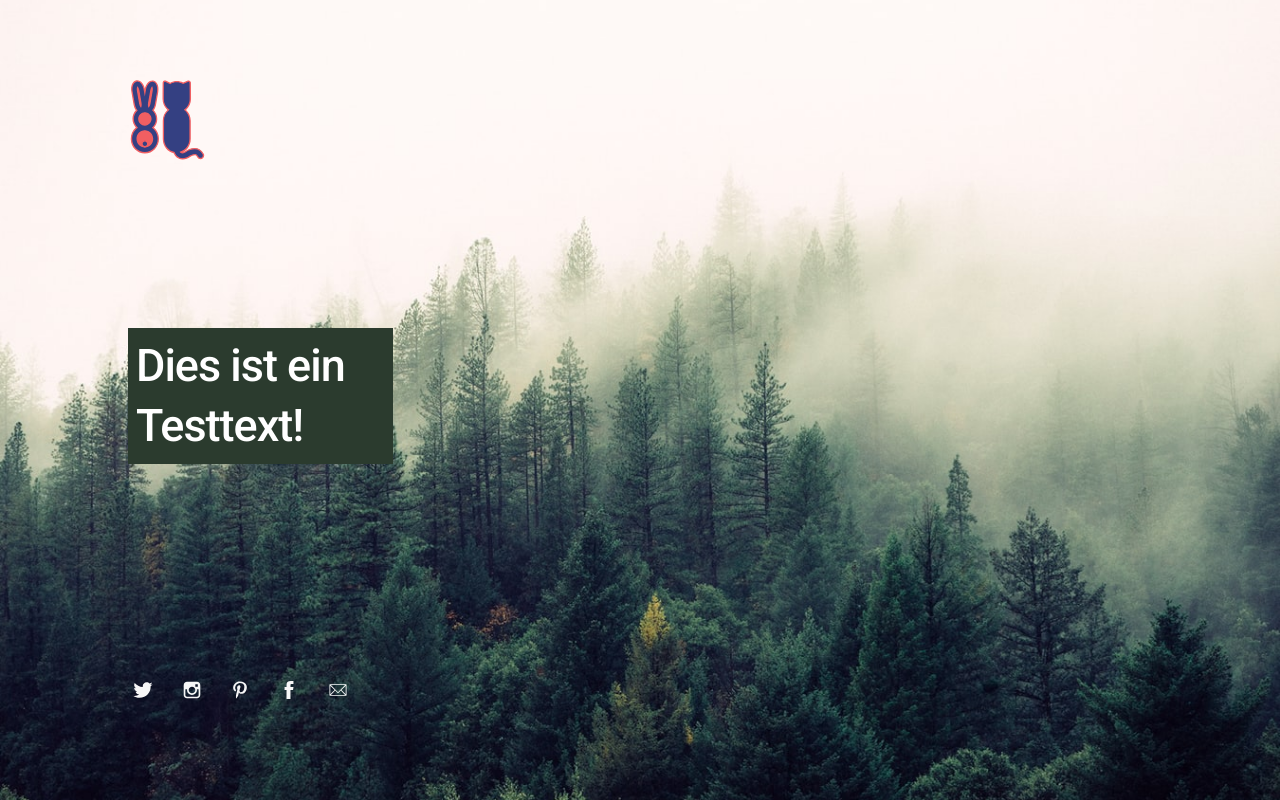
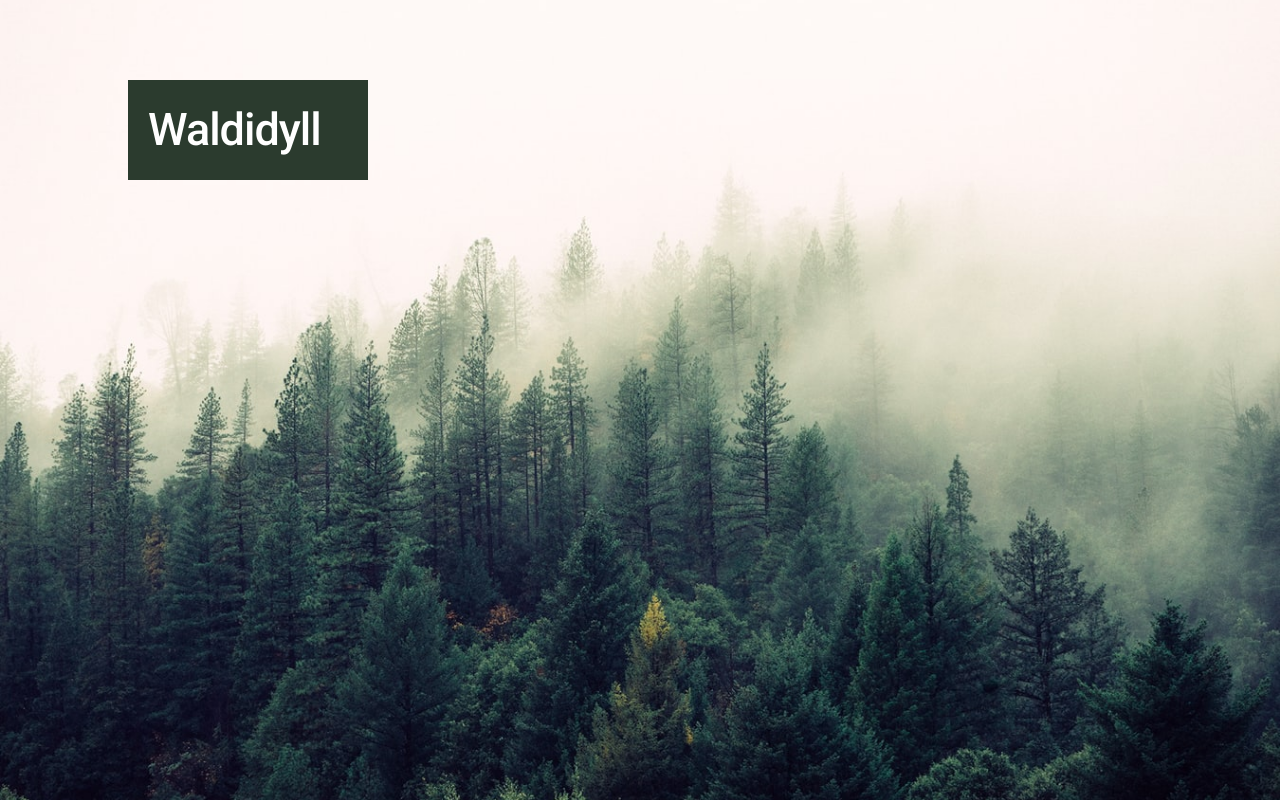
Before and after one commit to codingempress/codingempress.github.io, a plain HTML site: page index.html in a window 1280 px wide. Drawn offline with Linux system fonts and the light colour scheme.

Commit message:
new text

```diff
--- a/assets/css/me.css
+++ b/assets/css/me.css
@@ -107,14 +107,15 @@ body.page-template-page-fullsingle-me {
   background-position: center center;
   background-size: cover; }
   body.page-template-page-fullsingle-me p {
-    margin-bottom: 28px;
+    margin-bottom: 800px;
     color: #fff;
   background: #2b3b2e;
-padding: 8px;}
+padding: 20px;
+width: 200px;}
     @media (max-width: 800px) {
       body.page-template-page-fullsingle-me p {
         font-size: 32px;
-        line-height: 40px; } }
+        line-height: 400px; } }
 
 .fs-me {
   padding: 10vh 10vw;
--- a/index.html
+++ b/index.html
@@ -40,14 +40,14 @@
 	<div class="me-content">
 
 		<div class="logo">
-
-			<img src="images/logo.svg" alt="Logo" width=80 height=80/>
+<!--
+			<img src="images/logo.svg" alt="Logo" width=80 height=80/> -->
 
 		</div>
 
 		<div class="bio">
 
-			<p>Dies ist ein Testtext!</p>
+			<p>Waldidyll </p>
 
 		</div>
 
```
